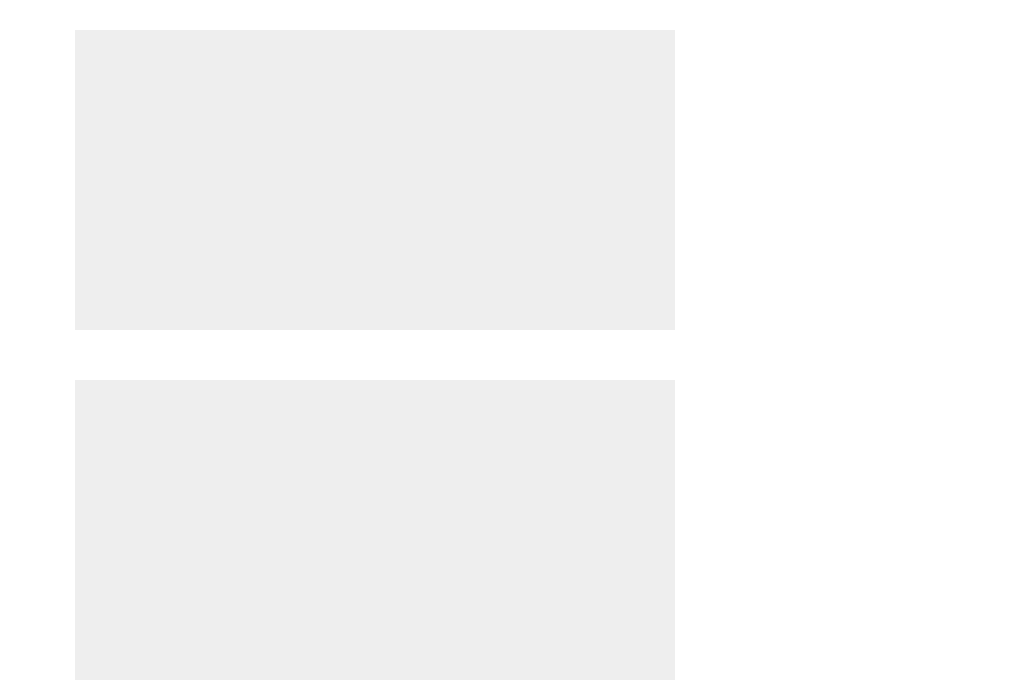
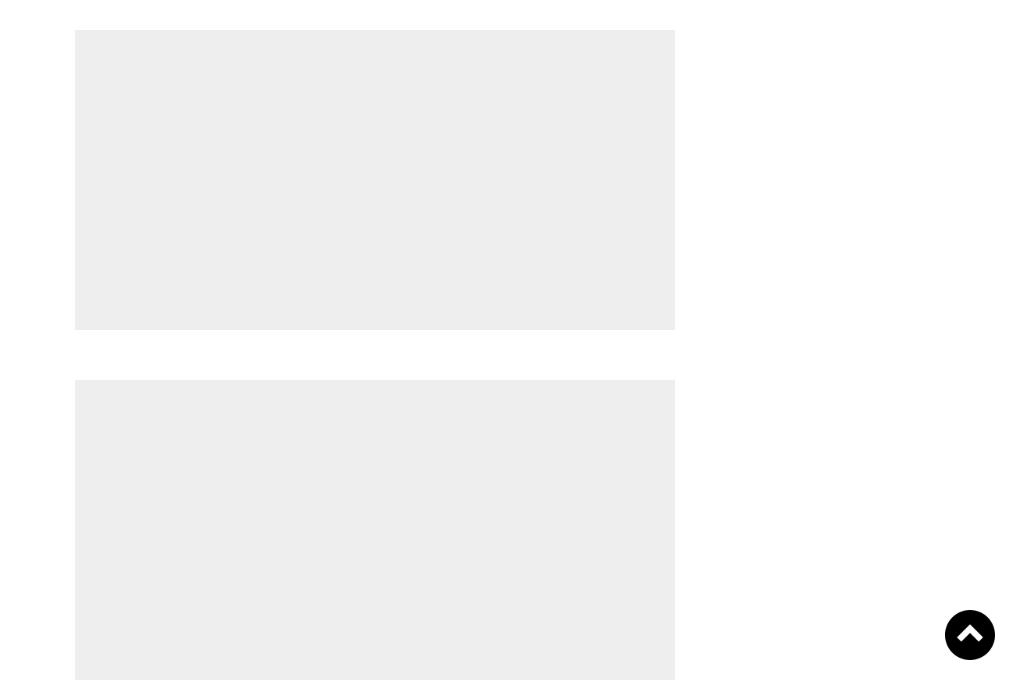
Before and after one commit to 3hnkkyt29/Hamburger-Lesson, a plain HTML site: page index.html in a window 1280 px wide. Shown: the part 116-800 px from the top of the page, without its empty margins (265-1280 px from the left). Drawn offline with Linux system fonts and the light colour scheme.

Commit message:
made toppage-btn

```diff
--- a/css/style.css
+++ b/css/style.css
@@ -89,3 +89,13 @@ h1 {
   text-decoration: none;
   font-weight: bold;
 }
+
+/*トップに戻るボタン*/
+#back {
+  position: fixed;
+  right: 20px;
+  bottom: 20px;
+}
+#back img {
+  width: 50px;
+}
--- a/index.html
+++ b/index.html
@@ -37,6 +37,13 @@
     <div class="box"></div>
     <div class="box"></div>
 
+    <!--トップに戻るボタン-->
+    <span id="back">
+      <a href="#">
+        <img src="img/arrow.png" alt="">
+      </a>
+    </span>
+
     <script src="js/jquery.min.js"></script>
     <script src="js/script.js"></script>
   </body>
--- a/js/script.js
+++ b/js/script.js
@@ -5,3 +5,12 @@ $(function() {
     event.preventDefault();
   });
 });
+
+$(function() {
+  $('#back a').on('click',function(event){
+    $('body, html').animate({
+      scrollTop:0
+    }, 800);
+    event.preventDefault();
+  });
+});
```
Also changed, not shown: img/arrow.png (added).
